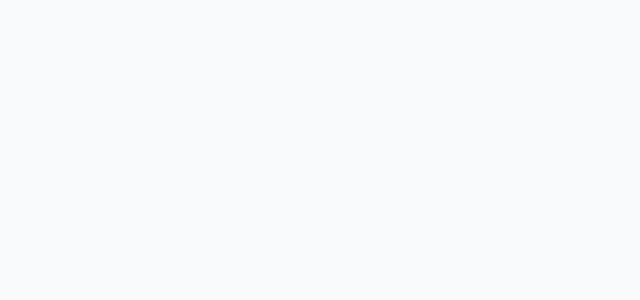
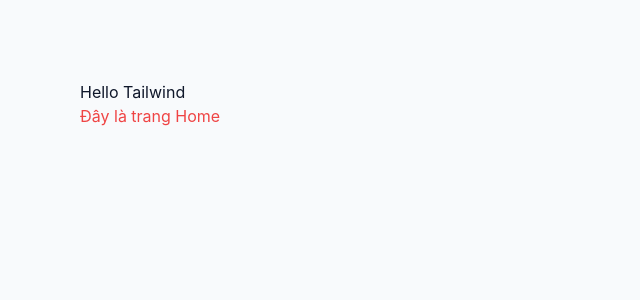
Before and after one commit to PeanutEz/BTVN06_React03_Group1, a React (Vite) app: page / in a window 1280 px wide. Shown: the top 300 px of the page, without its empty margins (0-640 px from the left). Built offline with nearby package versions, Linux system fonts and the light colour scheme.

Commit message:
Lac xoa Test.tsx

```diff
--- a/src/pages/Home.tsx
+++ b/src/pages/Home.tsx
@@ -1,5 +1,15 @@
 function Home() {
-	return <div className="min-h-[60vh]" aria-label="Home page" />
+  return (
+    <div className="m-10 p-10">
+      <h1 className="">
+        Hello Tailwind
+      </h1>
+
+      <p className="text-red-500">
+        Đây là trang Home
+      </p>
+    </div>
+  );
 }
 
-export default Home
+export default Home;
```
Also changed, not shown: src/pages/Test.tsx (deleted).
